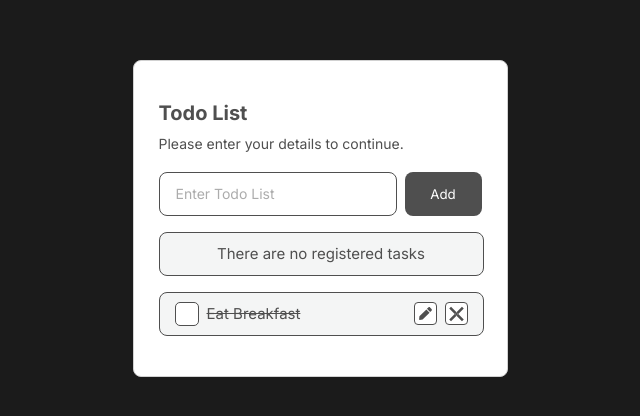
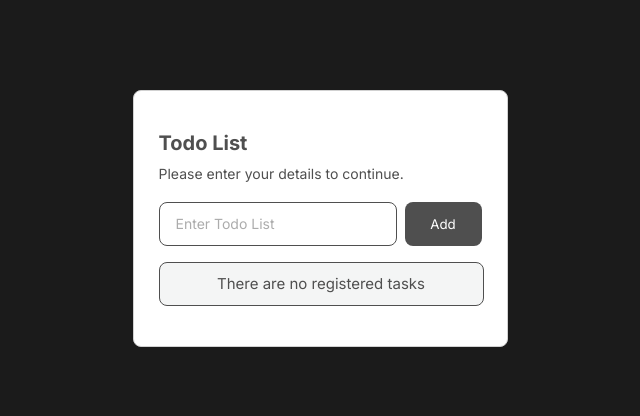
Before and after one commit to jieun-107/react-todo-app, a React (Vite) app: page / in a window 1280 px wide. Shown: the part 182-598 px from the top of the page, without its empty margins (320-960 px from the left). Built offline with nearby package versions, Linux system fonts and the light colour scheme.

Commit message:
할 일 등록 및 렌더링 기능 구현

```diff
--- a/src/components/Todo.tsx
+++ b/src/components/Todo.tsx
@@ -1,17 +1,49 @@
-import TodoEditor from "./TodoEditor";
-import TodoHeader from "./TodoHeader";
-import TodoList from "./TodoList";
+import { useState } from "react";
+import TodoEditor from "./TodoEditor"; // 입력 폼 컴포넌트
+import TodoHeader from "./TodoHeader"; // 상단 헤더(타이틀 등)
+import TodoList from "./TodoList"; // 실제 할 일 항목들을 렌더링하는 리스트
 
 export default function Todo() {
+  // useState<Todo[]>: 제네릭으로 상태의 타입을 명시.
+  // - `Todo[]`는 Todo 객체들의 배열.
+  // - 초기값은 빈 배열([])이며, 이 상태가 'todos'에 저장됨.
+  const [todos, setTodos] = useState<Todo[]>([]);
+
+  // addTodo: 새로운 할 일을 추가하는 함수.
+  // - text 매개변수는 추가할 할 일의 문자열 내용.
+  // - setTodos에 함수 형식의 업데이트를 사용하면 이전 상태값(todos)을 안전하게 참조할 있음.
+  const addTodo = (text: string) => {
+    setTodos((todos) => [
+      // ...todos: 기존 배열을 그대로 펼쳐서 새로운 항목 뒤에 추가 (불변성 유지)
+      ...todos,
+      {
+        // 간단한 고유 ID로 Date.now()를 사용.
+        id: Date.now(),
+        text,
+        completed: false,
+      },
+    ]);
+  };
+
   return (
     <>
       <div className="todo">
+        {/* 간단한 헤더(타이틀 등) */}
         <TodoHeader />
-         {/* 할 일 등록 */}
-          <TodoEditor />
-         {/* 할 일 목록  */}
-          <TodoList />
+
+        {/* 할 일 등록 폼: 내부에서 addTodo 호출 */}
+        <TodoEditor addTodo={addTodo} />
+
+        {/* 할 일 목록: TodoList가 배열을 받아 각각의 항목을 렌더링 */}
+        <TodoList todos={todos} />
       </div>
     </>
-  )
+  );
 }
+
+/*
+  초심자 팁:
+  - 불변성(immutability): 상태를 직접 수정하지 말고, 새로운 배열/객체를 만들어서 set 함수로 교체하세요.
+  - setState에 함수형 업데이트를 사용하면 이전 상태를 안전하게 참고할 수 있습니다.
+  - id를 key로 사용하는 이유: React는 key를 통해 각 항목을 식별해 효율적으로 업데이트합니다.
+*/
--- a/src/components/TodoEditor.tsx
+++ b/src/components/TodoEditor.tsx
@@ -1,19 +1,53 @@
-import Button from "./html/Button";
-import Input from "./html/Input";
+import { useState } from "react";
+import Button from "./html/Button"; // 프로젝트 내부의 Button 컴포넌트
+import Input from "./html/Input"; // 프로젝트 내부의 Input 컴포넌트
 
-export default function TodoEditor() {
+// 컴포넌트의 props 타입을 인라인으로 정의.
+// - addTodo: 문자열(text)을 받아서 처리하는 함수. 부모 컴포넌트로부터 전달됨.
+export default function TodoEditor({
+  addTodo,
+}: {
+  addTodo: (text: string) => void;
+}) {
+  // useState 훅: 컴포넌트 내부의 상태(state)를 관리.
+  // 여기서는 사용자가 입력한 텍스트를 저장하는 `text` 상태를 사용.
+  // TypeScript가 초기값("")을 보고 `text`를 string 타입으로 추론.
+  const [text, setText] = useState("");
+
+  // 폼 제출(Enter 키 또는 버튼 클릭) 시 호출되는 함수.
+  const handleSubmit = (e: React.FormEvent<HTMLFormElement>) => {
+    e.preventDefault(); // 페이지 새로고침 막기.
+
+    if (text.trim() === "") return;
+
+    // 부모로부터 받은 addTodo 함수를 호출해 실제 할 일을 추가.
+    // addTodo는 외부에서 로직을 처리하므로 이 컴포넌트는 UI와 입력 관리에 집중.
+    addTodo(text);
+
+    // 입력 필드를 초기화(빈 문자열로) 해서 사용자가 새 항목을 입력할 수 있도록.
+    setText("");
+  };
+
+  // JSX 반환: 화면에 표시될 UI
+  // - <form> 요소의 onSubmit에 handleSubmit을 연결해 키보드 제출과 버튼 제출 모두 동일하게 처리.
+  // - Input 컴포넌트는 '제어 컴포넌트(controlled component)'로 사용.
+  //   즉, value를 React state(`text`)로 관리하고 onChange에서 상태를 업데이트.
   return (
     <>
-      <form className="todo__form">
+      <form className="todo__form" onSubmit={handleSubmit}>
         <div className="todo__editor">
           <Input
             type="text"
             className="todo__input"
             placeholder="Enter Todo List"
+            value={text}
+            onChange={(e: React.ChangeEvent<HTMLInputElement>) => setText(e.target.value)}
           />
-          <Button className="todo__button" type="submit">Add</Button>
+          <Button className="todo__button" type="submit">
+            Add
+          </Button>
         </div>
       </form>
     </>
-  )
+  );
 }
--- a/src/components/TodoList.tsx
+++ b/src/components/TodoList.tsx
@@ -1,14 +1,17 @@
 import TodoListEmpty from "./TodoListEmpty";
 import TodoListItem from "./TodoListItem";
 
-export default function TodoList() {
+export default function TodoList({todos}: { todos: Todo[]; }) {
   return (
     <>
       <ul className="todo__list">
         {/* 할 일 목록이 없을 때  */}
-        <TodoListEmpty />
+        {todos.length === 0 && <TodoListEmpty />}
+
         {/* 할 일 목록이 있을 때  */}
-        <TodoListItem />
+        {todos.map((todo) => (
+          <TodoListItem key={todo.id} todo={todo} />
+        ))}
       </ul>
     </>
   )
--- a/src/components/TodoListItem.tsx
+++ b/src/components/TodoListItem.tsx
@@ -3,17 +3,18 @@ import Checkbox from "./html/Checkbox";
 import SvgClose from "./svg/SvgClose";
 import SvgPencil from "./svg/SvgPencil";
 
-export default function TodoListItem() {
+export default function TodoListItem({todo}: { todo: Todo; }) {
   return (
     <>
       {/* 할 일이 완료되면 .todo__item--complete 추가  */}
-      <li className="todo__item todo__item--complete">
+      <li className={`todo__item ${todo.completed && "todo__item--complete"}`}>
         <Checkbox
           parentClassName="todo__checkbox-group"
           type="checkbox"
           className="todo__checkbox"
+          checked={todo.completed}
         >
-          Eat Breakfast
+          {todo.text}
         </Checkbox>
         {/* 할 일을 수정할 때만 노출 (.todo__checkbox-group은 비노출)  */}
         {/* <Input type="text" className="todo__modify-input" />  */}
--- /dev/null
+++ b/src/types/todo.d.ts
@@ -0,0 +1,5 @@
+interface Todo {
+  id: number;
+  text: string;
+  completed: boolean;
+}
```
